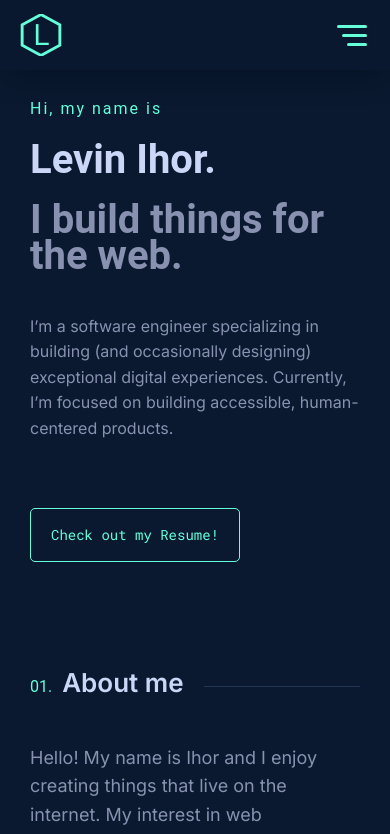
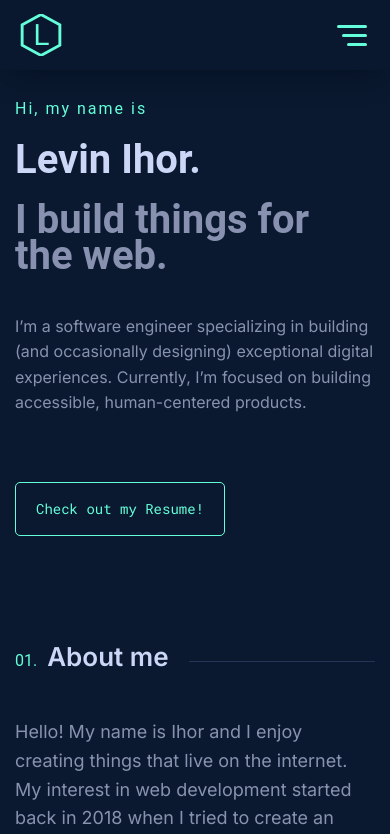
Before and after one commit to LevinIgor/Virtual-CV, a Vue app: page / in a window 390 px wide. Shown: the top 834 px of the page. Built offline with nearby package versions, Linux system fonts and the light colour scheme.

Commit message:
style fix

```diff
--- a/src/components/v-about.vue
+++ b/src/components/v-about.vue
@@ -57,8 +57,6 @@
 </template>
 <script setup>
 import { ref, computed } from "vue";
-import glassesIcon from "./icons/glasses.vue";
-import hand from "./icons/hand.vue";
 
 const style = computed(() => ({
   opacity: 1,
@@ -216,6 +214,7 @@ section {
   .section__img {
     margin: 0 auto;
     margin-top: 40px;
+    display: none;
   }
 }
 </style>
--- a/src/components/v-other-projects.vue
+++ b/src/components/v-other-projects.vue
@@ -93,6 +93,11 @@ function increment() {
   padding: 20px;
   margin: 10px;
 }
+@media (max-width: 600px) {
+  .project {
+    margin: 10px 0;
+  }
+}
 .project__header {
   display: flex;
   justify-content: space-between;
--- a/src/components/v-some-build.vue
+++ b/src/components/v-some-build.vue
@@ -179,6 +179,7 @@ const scale = computed(() => ({
   opacity: 0;
   transition: all 0s ease-in-out 1s;
   transform: scale(0);
+  text-align: center;
 }
 .project__tags li:nth-child(1) {
   transition-duration: 1.2s;
@@ -251,5 +252,8 @@ const scale = computed(() => ({
     font-size: 14px;
     padding: 10px;
   }
+  .project__tags li {
+    font-size: 10px;
+  }
 }
 </style>
--- a/src/views/home.vue
+++ b/src/views/home.vue
@@ -51,7 +51,7 @@ main {
 }
 @media (max-width: 500px) {
   main {
-    padding: 0px 30px;
+    padding: 0px 15px;
   }
 }
 </style>
```
